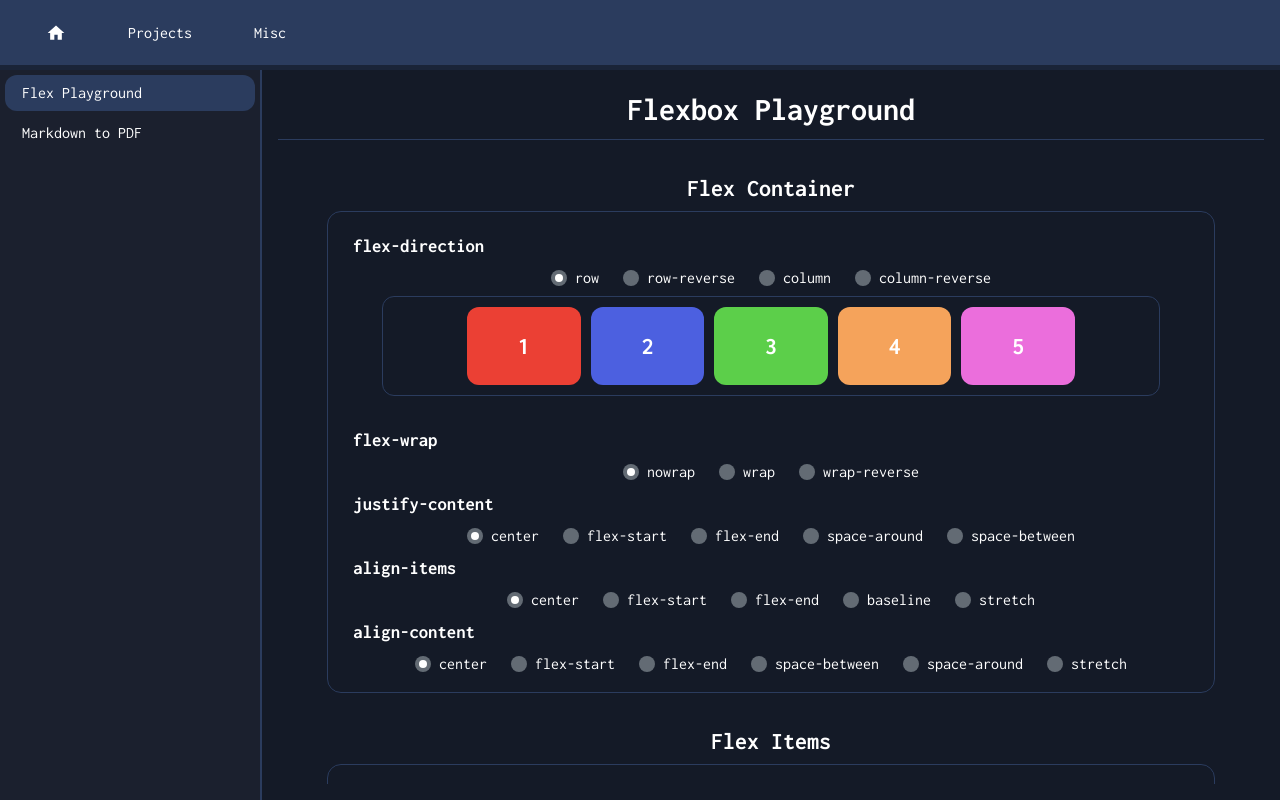
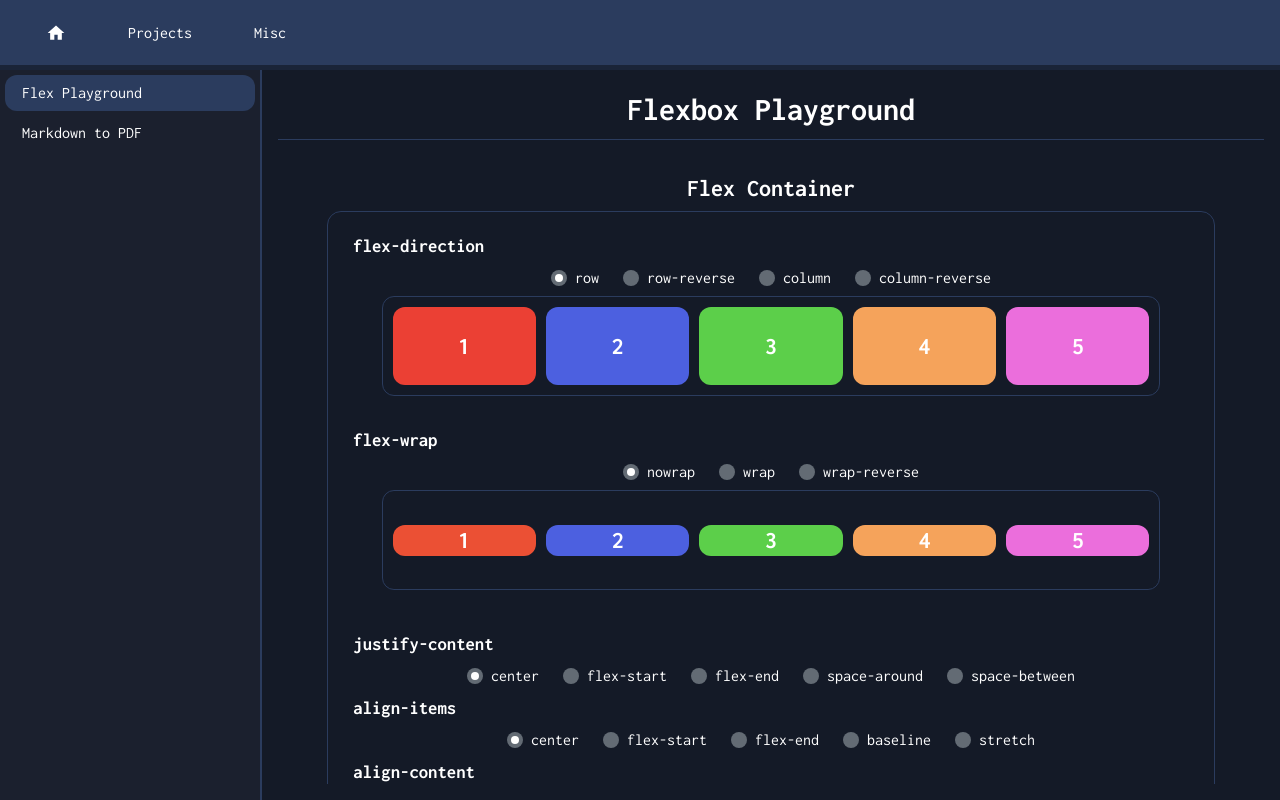
Before and after one commit to scoogii/portfolio, a Next.js app: page /misc in a window 1280 px wide. Built offline with nearby package versions, Linux system fonts and the light colour scheme.

Commit message:
finish flexwrap in playground

```diff
--- a/app/_components/FlexPlayground/SampleBox.jsx
+++ b/app/_components/FlexPlayground/SampleBox.jsx
@@ -1,13 +1,13 @@
 import { Box } from "@mui/joy";
 
-const SampleBox = ({ id, colour, option }) => {
+const SampleBox = ({ id, colour, option, min, max, height }) => {
   const boxStyle = {
     display: "flex",
     flexDirection: "column",
     justifyContent: "center",
     alignItems: "center",
-    width: option.includes("row") ? "15%" : "100%",
-    height: "100%",
+    width: option.includes("row") ? min : max,
+    height: height,
     background: colour,
     borderRadius: "12px",
   };
--- a/app/_components/FlexPlayground/container/FlexDirection.jsx
+++ b/app/_components/FlexPlayground/container/FlexDirection.jsx
@@ -65,11 +65,46 @@ const FlexDirection = ({ headingStyle, groupStyle }) => {
       </RadioGroup>
 
       <Box sx={containerStyle}>
-        <SampleBox id="1" colour="#eb4034" option={option} />
-        <SampleBox id="2" colour="#4c60e0" option={option} />
-        <SampleBox id="3" colour="#5ccf4a" option={option} />
-        <SampleBox id="4" colour="#f5a35b" option={option} />
-        <SampleBox id="5" colour="#eb6edc" option={option} />
+        <SampleBox
+          id="1"
+          colour="#eb4034"
+          option={option}
+          min="20%"
+          max="100%"
+          height="100%"
+        />
+        <SampleBox
+          id="2"
+          colour="#4c60e0"
+          option={option}
+          min="20%"
+          max="100%"
+          height="100%"
+        />
+        <SampleBox
+          id="3"
+          colour="#5ccf4a"
+          option={option}
+          min="20%"
+          max="100%"
+          height="100%"
+        />
+        <SampleBox
+          id="4"
+          colour="#f5a35b"
+          option={option}
+          min="20%"
+          max="100%"
+          height="100%"
+        />
+        <SampleBox
+          id="5"
+          colour="#eb6edc"
+          option={option}
+          min="20%"
+          max="100%"
+          height="100%"
+        />
       </Box>
     </>
   );
--- a/app/_components/FlexPlayground/container/FlexWrap.jsx
+++ b/app/_components/FlexPlayground/container/FlexWrap.jsx
@@ -1,6 +1,29 @@
-import { Radio, RadioGroup } from "@mui/joy";
+import { Box, Radio, RadioGroup } from "@mui/joy";
+import { useState } from "react";
+import SampleBox from "../SampleBox";
 
 const FlexWrap = ({ headingStyle, groupStyle }) => {
+  const [option, setOption] = useState("nowrap");
+
+  const handleChange = (e) => {
+    setOption(e.target.value);
+  };
+
+  const containerStyle = {
+    display: "flex",
+    flexDirection: "row",
+    flexWrap: option,
+    justifyContent: "start",
+    alignItems: "center",
+    width: "90%",
+    minHeight: "100px",
+    border: "1px solid #2b3c5e",
+    borderRadius: "12px",
+    padding: "10px",
+    marginBottom: "30px",
+    gap: "10px",
+  };
+
   return (
     <>
       <h3 style={headingStyle}>flex-wrap</h3>
@@ -8,6 +31,9 @@ const FlexWrap = ({ headingStyle, groupStyle }) => {
         defaultValue="nowrap"
         orientation="horizontal"
         sx={groupStyle}
+        onChange={(e) => {
+          handleChange(e);
+        }}
       >
         <Radio
           value="nowrap"
@@ -31,6 +57,49 @@ const FlexWrap = ({ headingStyle, groupStyle }) => {
           variant="solid"
         />
       </RadioGroup>
+
+      <Box sx={containerStyle}>
+        <SampleBox
+          id="1"
+          colour="#eb5034"
+          option={option}
+          min="30%"
+          max="30%"
+          height="40%"
+        />
+        <SampleBox
+          id="2"
+          colour="#4c60e0"
+          option={option}
+          min="30%"
+          max="30%"
+          height="40%"
+        />
+        <SampleBox
+          id="3"
+          colour="#5ccf4a"
+          option={option}
+          min="30%"
+          max="30%"
+          height="40%"
+        />
+        <SampleBox
+          id="4"
+          colour="#f5a35b"
+          option={option}
+          min="30%"
+          max="30%"
+          height="40%"
+        />
+        <SampleBox
+          id="5"
+          colour="#eb6edc"
+          option={option}
+          min="30%"
+          max="30%"
+          height="40%"
+        />
+      </Box>
     </>
   );
 };
```
